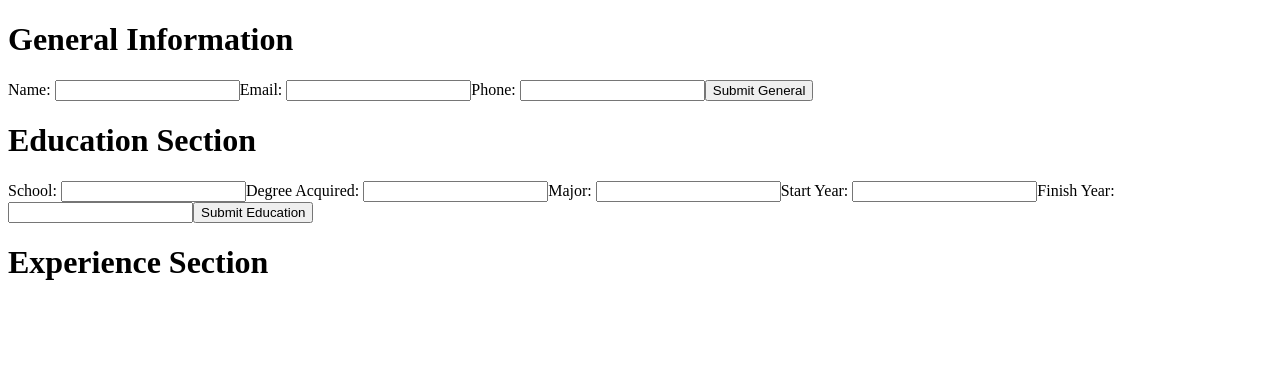
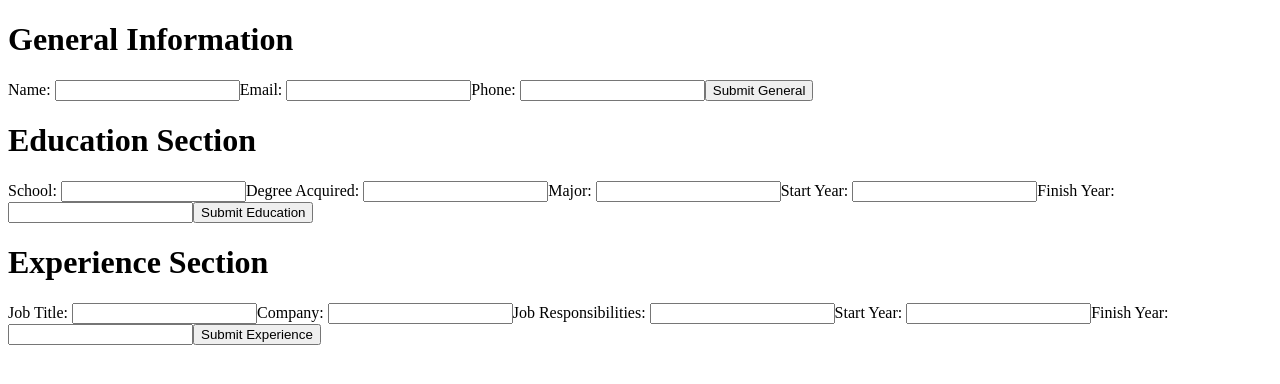
Before and after one commit to tyler7r/TOP-cv-project, a React (Create React App) app in the folder cv-project/: page / in a window 1280 px wide. Shown: the top 384 px of the page. Built offline with nearby package versions, Linux system fonts and the light colour scheme.

Commit message:
Experience Section

```diff
--- a/cv-project/src/App.js
+++ b/cv-project/src/App.js
@@ -1,7 +1,7 @@
 import React, { Component } from 'react';
 import General from './components/general-info';
 import Education from './components/education-comp/educational-info';
-import Experience from './components/experience-info';
+import Experience from './components/experience-comp/experience-info';
 
 class App extends Component {
   constructor() {
--- a/cv-project/src/components/education-comp/educational-info.js
+++ b/cv-project/src/components/education-comp/educational-info.js
@@ -66,7 +66,6 @@ class Education extends Component {
 
     addBtn = (e) => {
         document.querySelector('.educationForm').classList.remove('hidden');
-        console.log(this.state);
     }
 
     editBtn = (i) => {
--- /dev/null
+++ b/cv-project/src/components/experience-comp/experience-edit.js
@@ -0,0 +1,68 @@
+import React, { Component } from 'react';
+import '../../styles/experience-style.css';
+
+class EditExperience extends Component {
+    constructor(props) {
+        super(props)
+
+        this.array = props.array;
+        this.num = props.num;
+        this.state = {
+            extitle: this.array[this.num].title,
+            excompany: this.array[this.num].company,
+            exresponsibilities: this.array[this.num].responsibilities,
+            exstartYear: this.array[this.num].startYear,
+            exfinishYear: this.array[this.num].finishYear,
+            id: this.num,
+        }
+    }
+
+    handleEdit = (e) => {
+        this.setState({
+            extitle: this.state.extitle,
+            excompany: this.state.excompany,
+            exresponsibilities: this.state.exresponsibilities,
+            exstartYear: this.state.exstartYear,
+            exfinishYear: this.state.exfinishYear,
+            id: this.state.id,
+            [e.target.name]: e.target.value,
+        })
+    }
+
+    handleSubmit = (e) => {
+        e.preventDefault();
+        this.array[this.num].title = this.state.extitle;
+        this.array[this.num].company = this.state.excompany;
+        this.array[this.num].responsibilities = this.state.exresponsibilities;
+        this.array[this.num].startYear = this.state.exstartYear;
+        this.array[this.num].finishYear = this.state.exfinishYear;
+        document.querySelector(`#ex${this.num}.experienceEditForm`).classList.add('hidden');
+        let buttons = document.querySelectorAll(`.ex${this.num}`)
+        buttons.forEach((button) => {
+            button.classList.remove('hidden');
+        })
+        this.props.rerender();
+    }
+
+    render() {
+        return (
+            <div>
+                <form id={`ex${this.props.num}`} className='experienceEditForm hidden'>
+                    <label htmlFor='extitle'>Job Title: </label>
+                    <input className='experienceFormInput' onChange={this.handleEdit} type='text' id='extitle' name='extitle'/>
+                    <label htmlFor='excompany'>Company: </label>
+                    <input className='experienceFormInput' onChange={this.handleEdit} type='text' id='excompany' name='excompany'/>
+                    <label htmlFor='exresponsibilities'>Job Responsibilities: </label>
+                    <input className='experienceFormInput' onChange={this.handleEdit} type='text' id='exresponsibilities' name='exresponsibilities' />
+                    <label htmlFor='eexStartYear'>Start Year: </label>
+                    <input className='experienceFormInput' onChange={this.handleEdit} type='text' id='eexStartYear' name='eexStartYear' />
+                    <label htmlFor='eexFinishYear'>Finish Year: </label>
+                    <input className='experienceFormInput' onChange={this.handleEdit} type='text' id='eexFinishYear' name='eexFinishYear' />
+                    <button onClick={this.handleSubmit} className='exSubmitEdit' type='submit'>Submit Changes</button>
+                </form>
+            </div>
+        )
+    }
+}
+
+export default EditExperience;
--- /dev/null
+++ b/cv-project/src/components/experience-comp/experience-info.js
@@ -0,0 +1,123 @@
+import React, { Component } from 'react';
+import '../../styles/experience-style.css'
+import EditExperience from './experience-edit';
+
+class Experience extends Component {
+    constructor() {
+        super()
+
+        this.state = {
+            overall: [],
+            individual: {
+                title: '',
+                company: '',
+                responsibilities: '',
+                startYear: '',
+                finishYear: '',
+                id: 0,
+            }
+        }
+
+        this.deleteBtn = this.deleteBtn.bind(this);
+        this.editState = this.editState.bind(this);
+    }
+
+    editState() {
+        this.setState({
+            overall: this.state.overall
+        })
+    }
+
+    handleChange = (e) => {
+        this.setState({
+            individual: {
+                title: this.state.individual.title,
+                company: this.state.individual.company,
+                responsibilities: this.state.individual.responsibilities,
+                startYear: this.state.individual.startYear,
+                finishYear: this.state.individual.finishYear,
+                id: this.state.individual.id,
+                [e.target.name]: e.target.value,
+            }
+        })
+    }
+
+    submitBtn = (e) => {
+        e.preventDefault();
+        this.setState({
+            overall: this.state.overall.concat(this.state.individual),
+            individual: {
+                title: '',
+                company: '',
+                responsibilities: '',
+                startYear: '',
+                finishYear: '',
+                id: this.state.individual.id + 1,
+            }
+        })
+        const inputs = document.querySelectorAll('.experienceInput');
+        inputs.forEach((input) => {
+            input.value = '';
+        })
+        document.querySelector('.experienceForm').classList.add('hidden');
+        document.querySelector('.experienceInfo').classList.remove('hidden');
+        document.querySelector('.exAddBtn').classList.remove('hidden');
+    }
+
+    addBtn = (e) => {
+        document.querySelector('.experienceForm').classList.remove('hidden');
+    }
+
+    editBtn = (i) => {
+        document.querySelector(`#ex${i.id}`).classList.remove('hidden');
+        let buttons = document.querySelectorAll(`.ex${i.id}`);
+        buttons.forEach((button) => {
+            button.classList.add('hidden');
+        })
+        document.querySelector('.exAddBtn').classList.remove('hidden');
+    }
+
+    deleteBtn = (i) => {
+        let array = [...this.state.overall];
+        this.setState({
+            overall: array.filter(item => item.id !== i),
+        })
+    }
+
+    render() {
+        const { overall } = this.state;
+        return (
+            <div>
+                <h1>Experience Section</h1>
+                <form className='experienceForm'>
+                    <label htmlFor='title'>Job Title: </label>
+                    <input className='experienceInput' onChange={this.handleChange} type='text' id='title' name='title'/>
+                    <label htmlFor='company'>Company: </label>
+                    <input className='experienceInput' onChange={this.handleChange} type='text' id='company' name='company'/>
+                    <label htmlFor='responsibilities'>Job Responsibilities: </label>
+                    <input className='experienceInput' onChange={this.handleChange} type='text' id='responsibilities' name='responsibilities' />
+                    <label htmlFor='exStartYear'>Start Year: </label>
+                    <input className='experienceInput' onChange={this.handleChange} type='text' id='exStartYear' name='exStartYear' />
+                    <label htmlFor='exFinishYear'>Finish Year: </label>
+                    <input className='experienceInput' onChange={this.handleChange} type='text' id='exFinishYear' name='exFinishYear' />
+                    <button onClick={this.submitBtn} className='exSubmitBtn' type='submit'>Submit Experience</button>
+                </form>
+                <div className='experienceInfo hidden'>
+                    {this.state.overall.map((item) => {
+                        return (
+                            <div key={item.id} className='experienceItem'>
+                                {item.title}, {item.company}, {item.responsibilities}, {item.startYear}, {item.finishYear}
+                                <button onClick={() => this.editBtn(item)} className={`editButton ex${item.id}`}>Edit Entry</button>
+                                <button onClick={() => this.deleteBtn(item.id)} className={`deleteBtn ex${item.id}`}>Delete Entry</button>
+                                <EditExperience array={overall} num={item.id} rerender={this.editState}/>
+                            </div>
+                        )
+                    })}
+                </div>
+                <button onClick={this.addBtn} className='exAddBtn hidden'>Add Experience Entry</button>
+            </div>
+        )
+    }
+}
+
+export default Experience;
--- a/cv-project/src/components/experience-info.js
+++ /dev/null
@@ -1,19 +0,0 @@
-import React, { Component } from 'react';
-
-class Experience extends Component {
-    constructor() {
-        super()
-
-        this.state = {
-
-        }
-    }
-
-    render() {
-        return (
-            <h1>Experience Section</h1>
-        )
-    }
-}
-
-export default Experience;
```
